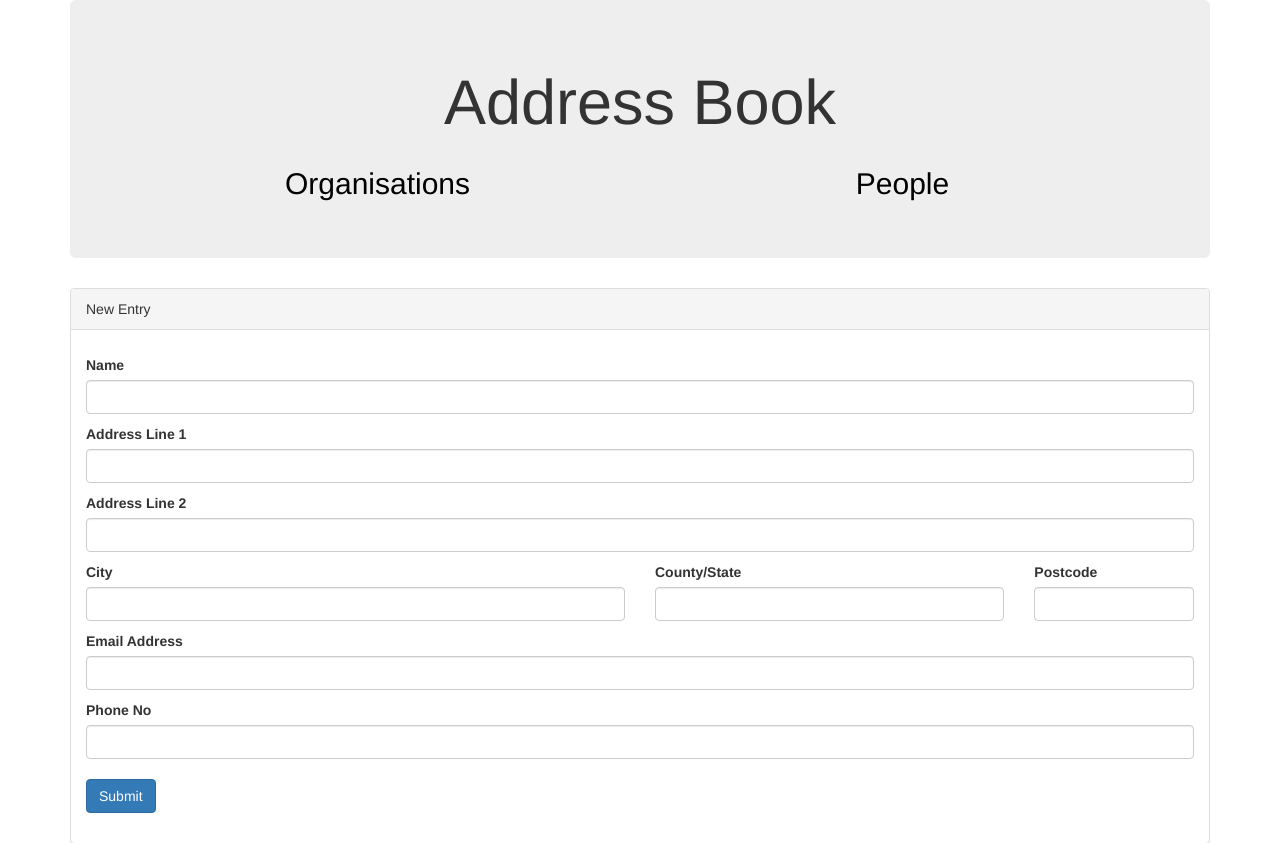
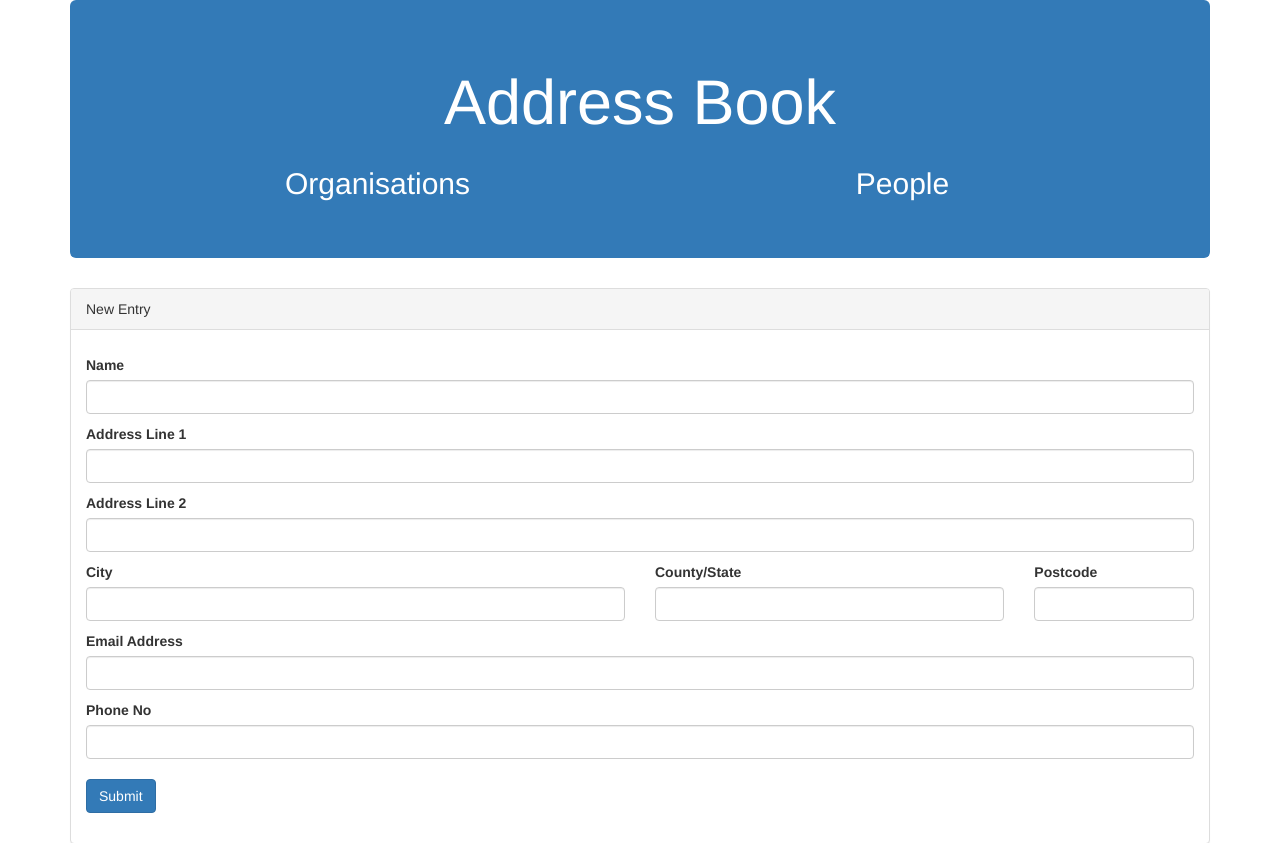
Before and after one commit to TwoRice/AddressBook, a PHP site: page /edit.php in a window 1280 px wide. Shown: the top 843 px of the page. Run offline with PHP 8.4, Linux system fonts and the light colour scheme; data comes from the database, SQL or seed files in the repository.

Commit message:
jumbotron styling

```diff
--- a/webapp/res/styles.css
+++ b/webapp/res/styles.css
@@ -6,3 +6,12 @@ a {
 label{
 	padding-top: 10px;
 }
+
+.jumbotron{
+	background-color: #337ab7 !important;
+	color: #FFF !important;
+}
+
+.jumbotron h2{
+	color: #FFF;
+}
```
